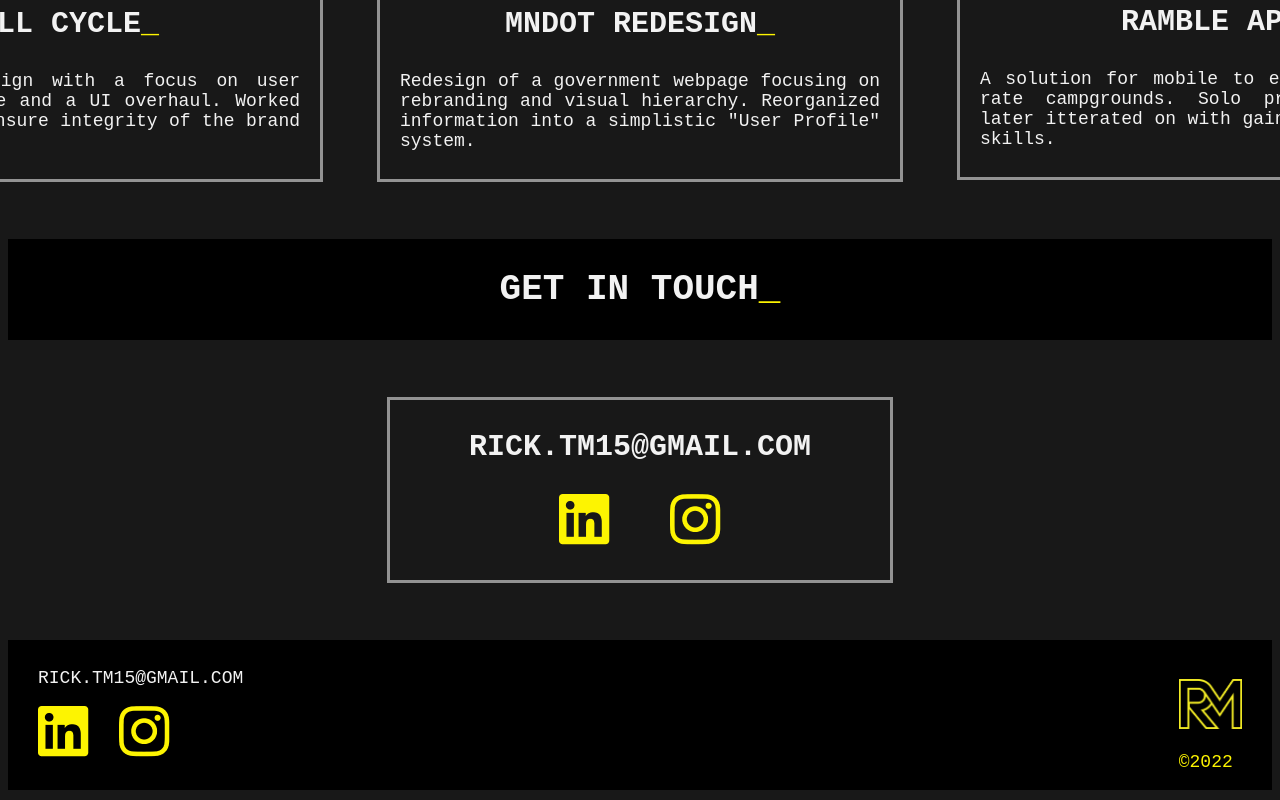
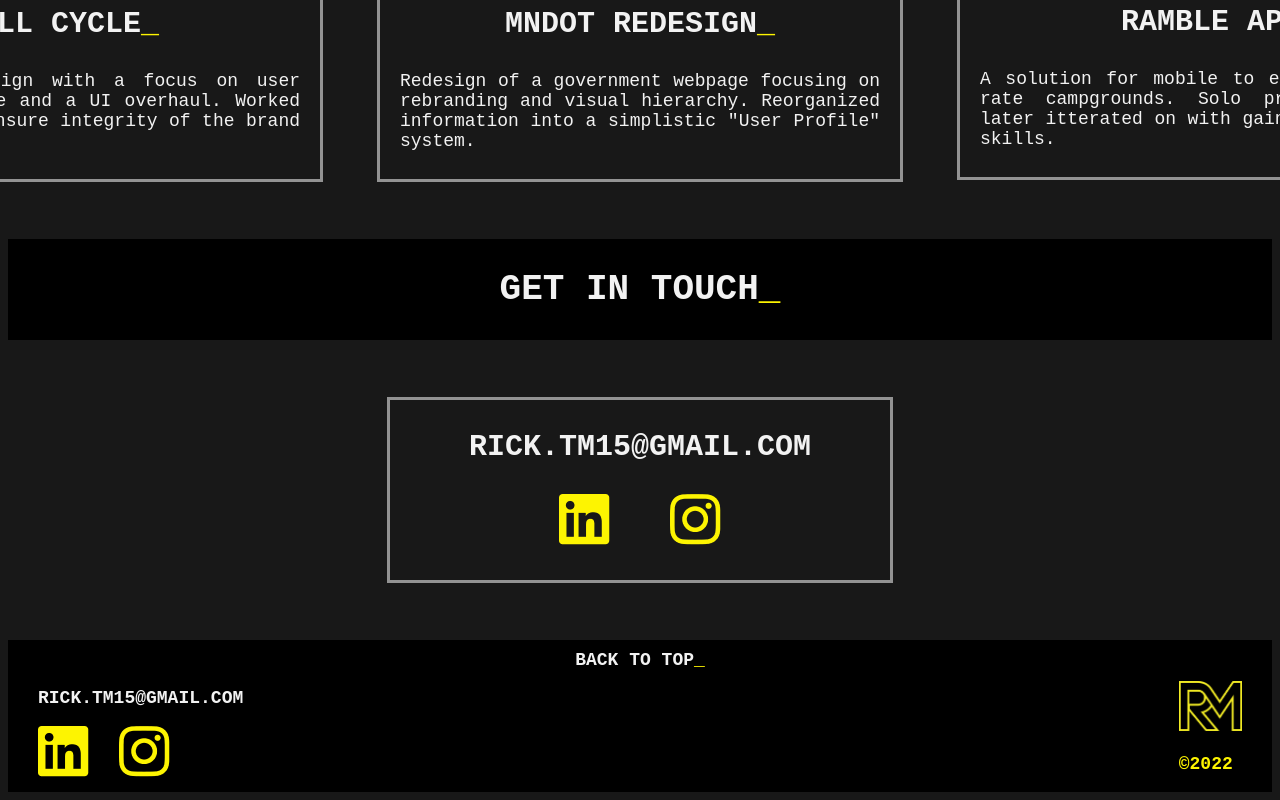
Before and after one commit to riter1993/UX_UI_HW_19, a plain HTML site: page index.html in a window 1280 px wide. Shown: the part 1105-1905 px from the top of the page. Drawn offline with Linux system fonts and the light colour scheme.

Commit message:
Back To Top Added

```diff
--- a/index.css
+++ b/index.css
@@ -250,25 +250,31 @@ p {
 }
 .footer {
     display: flex;
+    flex-direction: column;
     position: relative;
-    left: 0;
     bottom: 0;
     width: 100%;
-    height: 150px;
     background-color: black;
 }
 #copyright-text {
     position: absolute;
     right: 0;
     bottom: 0;
-    padding-right: 30px
+    margin-right: 30px;
+    padding-top: 0px;
 }
 #copyright-text img {
     height: 50px;
+    transition: all .2s ease-in-out;
 }
-.footer-text {
+#copyright-text img:hover {
+    transform: scale(1.1);
+}
+.footerLeft {
+    margin-top: 0;
+    padding-bottom: 10px;
+    justify-content: center;
     padding-left: 30px;
-    padding-top: 10px;
 }
 .footer-text a {
     text-decoration: none;
@@ -279,7 +285,6 @@ p {
 .footer-vectors {
     display: flex;
     flex-direction: row;
-    padding-left: 30px;
 }
 .footer-linked {
     transition: all .2s ease-in-out;
@@ -294,16 +299,30 @@ p {
 .footer-insta:hover {
     transform: scale(1.1);
 }
+#scroll {
+    margin-top: 10px;
+    margin-bottom: 0px;
+    padding-bottom: 0px;
+    margin-right: auto;
+    margin-left: auto;
+}
+#scroll a {
+    text-decoration: none;
+    color: #f2f2f2;
+    font-weight: bold;
+    font-size: large;
+}
+#scroll a:hover {
+    color: #FDF401;
+}
 .blinking{
     animation:blinkingText 1.2s infinite;
 }
-
 .body {
     margin: 0;
     padding: 0;
     height: 100vh;
 }
-
 #particles-js {
     width: 100%;
     height: 100%;
--- a/index.html
+++ b/index.html
@@ -21,7 +21,7 @@
 <div id="topnav">
   <img src="images/RICKYYELLOW.png" alt="RM Logo">
   <a href=#work onclick="scrollToWork()"><span style="color: #FDF401;">//</span>WORK</a>
-  <a href=#resume onclick="scrollToContact()"><span style="color: #FDF401;">//</span>CONTACT</a>
+  <a href=#contact onclick="scrollToContact()"><span style="color: #FDF401;">//</span>CONTACT</a>
   <a href="https://drive.google.com/file/d/1STaiWzu0HTAICYuSUijnpAvf73J2b3fe/view?usp=sharing" target="_blank"><span style="color: #FDF401;">//</span>RESUME</a>
 </div>
 
@@ -29,8 +29,8 @@
   <img src="images/PortraitPhoto.jpg" alt="Photo of Rick Miller">
   <div class="aboutme-container">
     <div class="aboutme-text">
-      <h1>I'M RICK MILLER<span style="color: #FDF401;">_</span>
-      </h1><h3>UX Designer//Researcher</h3>
+      <h1>I'M RICK MILLER<span style="color: #FDF401;">_</span></h1>
+      <h3>UX Designer//Researcher</h3>
       <p>A human-centric designer passionate about building intuitive and accessible experiences for users. My process focuses on curiosity, experimentation, and play.
       <br></br>
         A theatre creator for 20 years, I thrive when thinking on my feet, working with a team to find creative solutions to practical (or absurd) problems.</p>
@@ -115,13 +115,20 @@
 </div>
 
 <div class="footer">
-  <div class="footer-right">
+
+  <div id="scroll">
+    <a href="#home" onclick="scrollToTop()"><b>BACK TO TOP<span style="color: #FDF401;">_</span></a>
+    </div>
+
+
+  <div class="footerLeft">
   <div class="footer-text">
     <a href="mailto:rick.tm15@gmail.com" target="_blank">
     <p>RICK.TM15@GMAIL.COM
     </p>
     </a>
   </div>
+
   <div class= "footer-vectors">
     <div class= "footer-linked">
       <a href= "https://www.linkedin.com/in/rick-miller-05454319a/" target="_blank">
@@ -134,16 +141,16 @@
       </a>
     </div>
   </div>
-  </div>
+</div>
+
   <div id="copyright-text">
-    <a onclick="scrollToTop()">
+    <a href="#home" onclick="scrollToTop()">
     <img src="images/RICKYYELLOW.png" alt="RM Logo">
     </a>
-    <p>
-      <span style="color: #FDF401;"> &#xA9;2022</span>
-    </p>
+    <p><span style="color: #FDF401;"> &#xA9;2022</span></p>
   </div>
-</div>
+
+
 
 </body>
 </html>
```
